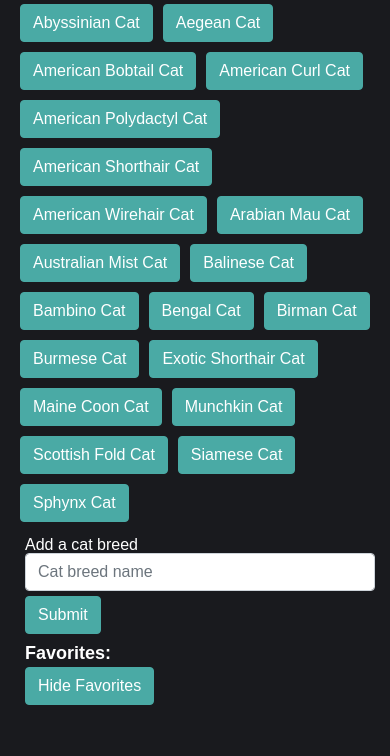
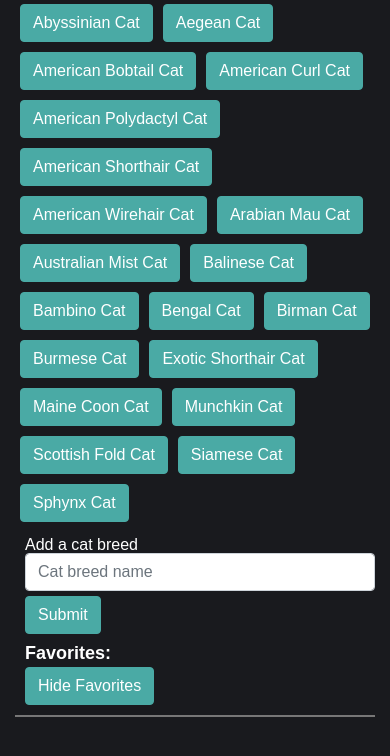
Before and after one commit to rfitkin90/Giphy-App, a plain HTML site: page index.html in a window 390 px wide. Shown: the part 50-806 px from the top of the page. Drawn offline with nearby package versions, Linux system fonts and the light colour scheme.

Commit message:
fixed header margin on small screens and added custom hr after favorites

```diff
--- a/assets/css/style.css
+++ b/assets/css/style.css
@@ -67,6 +67,11 @@ html,body {
     padding-top: 10px;
 }
 
+#favorites-separator {
+    margin-top: 10px;
+    border: 1px solid #777777;
+}
+
 .btn-flexbox {
     display: flex;
     flex-direction: row;
--- a/index.html
+++ b/index.html
@@ -48,6 +48,7 @@
                     </form>
                 </div>
                 <div id="gif-favorites-panel"></div>
+                <div class="container" id="favorites-separator"></div>
             </div>
             <div class="col-md-8 panel">
                 <div id="gif-panel"></div>
```
